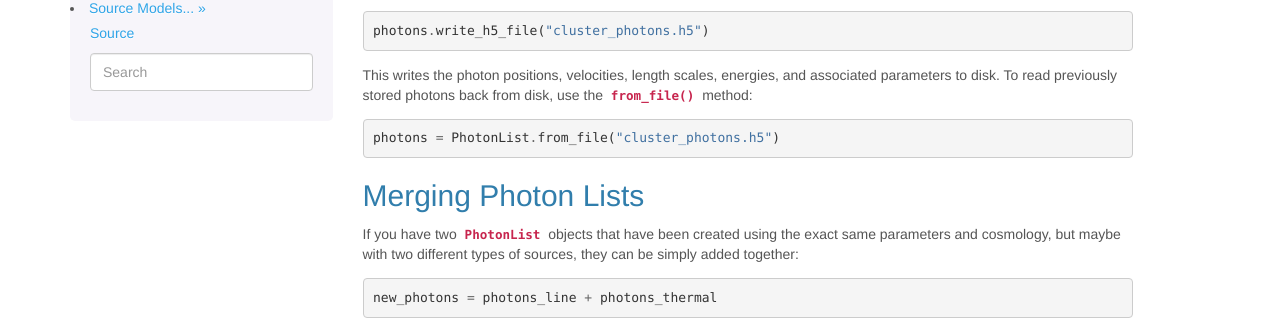
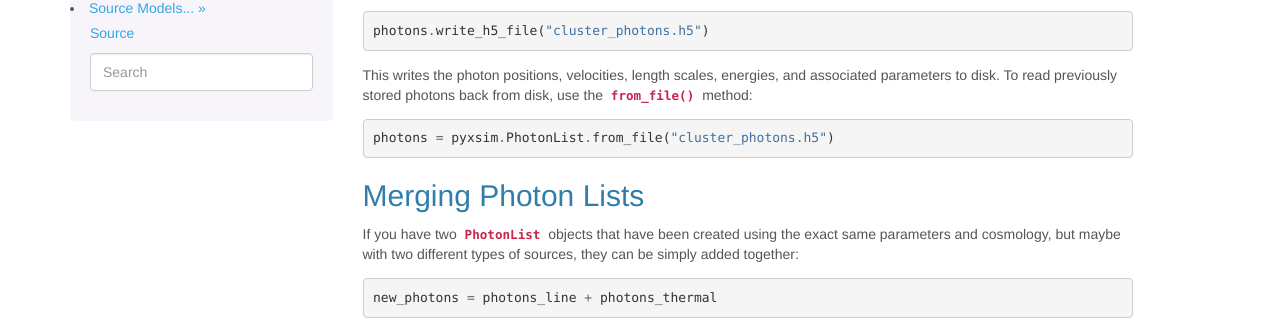
Before and after one commit to jzuhone/pyxsim, a Sphinx documentation site: the page built from doc/source/photon_lists.rst, in a window 1280 px wide and 900 px high, scrolled down 1472 px. Shown: the part 242-564 px from the top of the window. Built offline with Sphinx 7.4.7, drawn with Linux system fonts in a browser that asks for light colours; pages that are not in the unit, such as notebooks, are missing from menus.

Commit message:
More documentation updates

```diff
--- a/doc/source/changelog.rst
+++ b/doc/source/changelog.rst
@@ -95,6 +95,9 @@ Other changes:
   is now a required argument. This is a backwards-incompatible change.
 * The ``clobber`` keyword argument for overwriting files has been changed to ``overwrite``.
   This is a backwards-incompatible change.
+* Handling for `cut regions <>http://yt-project.org/doc/analyzing/filtering.html#cut-regions`_
+  when creating a :class:`~pyxsim.photon_list.PhotonList` for a dataset with periodic
+  boundaries has been improved in this release.
 * :class:`~pyxsim.photon_list.PhotonList` and :class:`~pyxsim.event_list.EventList`
   instances now use the same keys as their corresponding HDF5 files. The old keys will
   still work for the time being, but are deprecated. This is a backwards-incompatible
--- a/doc/source/photon_lists.rst
+++ b/doc/source/photon_lists.rst
@@ -117,7 +117,7 @@ parameters to disk. To read previously stored photons back from disk, use the
 
 .. code-block:: python
 
-    photons = PhotonList.from_file("cluster_photons.h5")
+    photons = pyxsim.PhotonList.from_file("cluster_photons.h5")
 
 Merging Photon Lists
 --------------------
```
